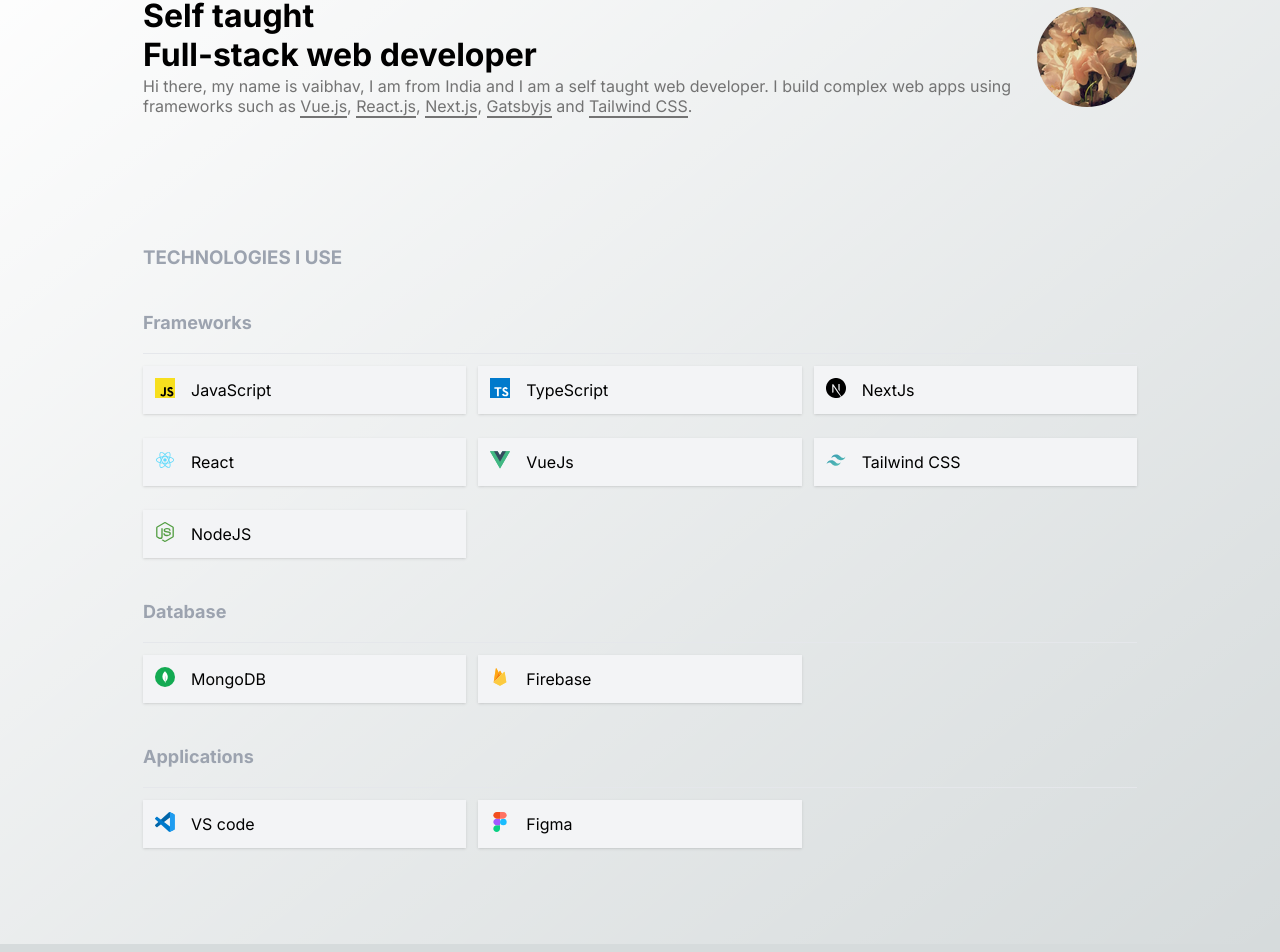
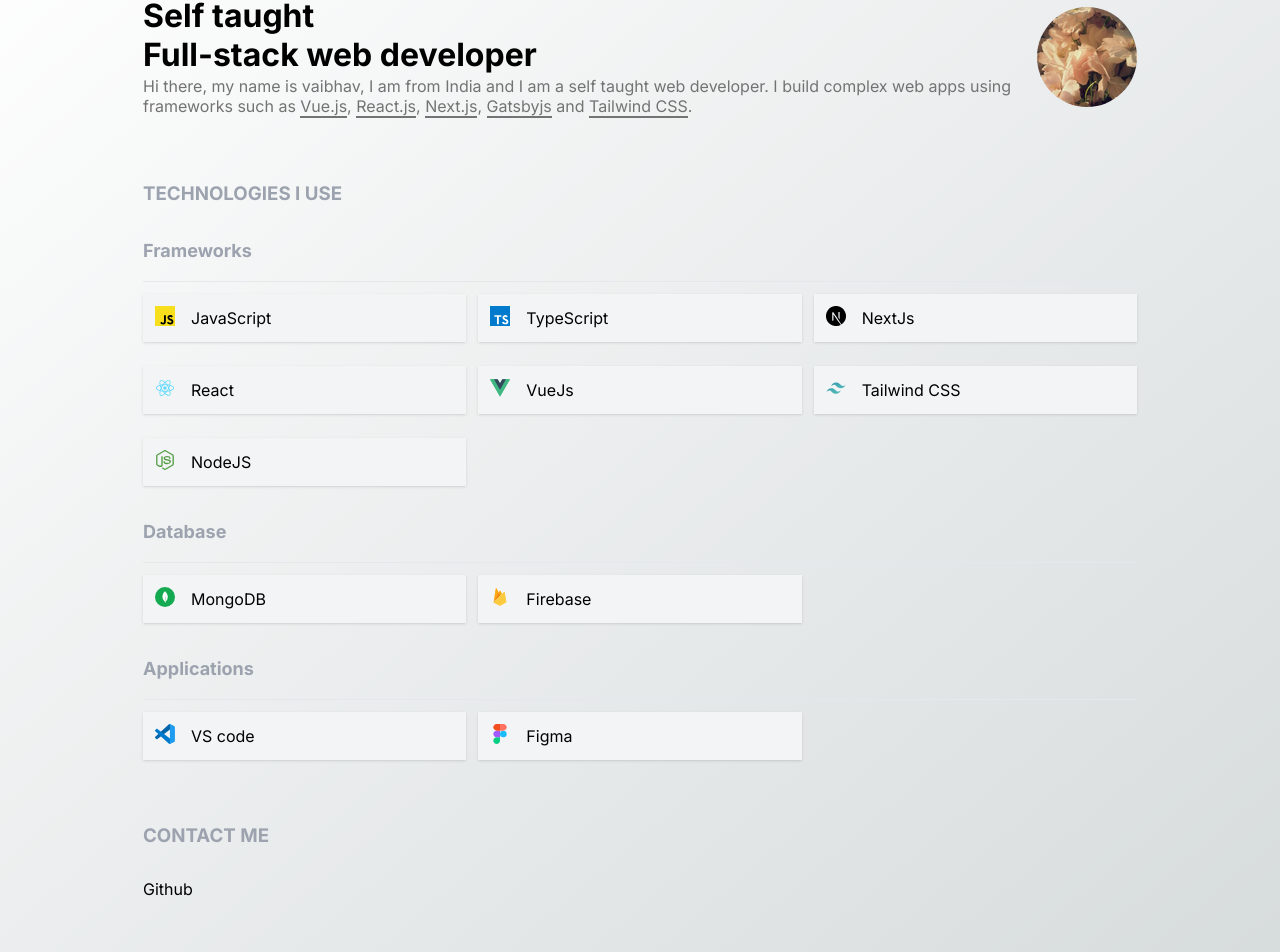
Before and after one commit to vaibhav-OP/website, a Next.js app: page / in a window 1280 px wide. Shown: the part 100-1052 px from the top of the page. Built offline with nearby package versions, Linux system fonts and the light colour scheme.

Commit message:
Fixed Typo

```diff
--- a/app/page.jsx
+++ b/app/page.jsx
@@ -3,6 +3,7 @@
 import styles from './page.module.css'
 import { Inter } from '@next/font/google'
 
+import Contact from '../components/Contact'
 
 const inter = Inter({ subsets: ['latin'] })
 
@@ -68,7 +69,7 @@
 
             <div className={styles.btn_container}>
               <div>
-                <svg viewBox="0 0 24 24" fill="none" xmlns="http://www.w3.org/2000/svg" class="flex-shrink-0 h-5 w-5"><path fill-rule="evenodd" clip-rule="evenodd" d="M6.333 9.933C7.088 6.911 8.978 5.4 12 5.4c4.533 0 5.1 3.4 7.367 3.967 1.511.377 2.833-.189 3.966-1.7-.755 3.022-2.644 4.533-5.666 4.533-4.534 0-5.1-3.4-7.367-3.967-1.511-.378-2.833.189-3.967 1.7zm-5.666 6.8C1.422 13.711 3.31 12.2 6.333 12.2c4.534 0 5.1 3.4 7.367 3.967 1.51.377 2.833-.19 3.967-1.7C16.91 17.489 15.022 19 12 19c-4.533 0-5.1-3.4-7.367-3.967-1.511-.378-2.833.189-3.966 1.7z" fill="url(#prefix__paint0_linear)"></path> <defs><linearGradient id="prefix__paint0_linear" x1=".667" y1="-6.689" x2="23.333" y2="31.089" gradientUnits="userSpaceOnUse"><stop stopColor="#2383AE"></stop> <stop offset="1" stopColor="#6DD7B9"></stop></linearGradient></defs></svg>
+                <svg viewBox="0 0 24 24" fill="none" xmlns="http://www.w3.org/2000/svg" className="flex-shrink-0 h-5 w-5"><path fillRule="evenodd" clipRule="evenodd" d="M6.333 9.933C7.088 6.911 8.978 5.4 12 5.4c4.533 0 5.1 3.4 7.367 3.967 1.511.377 2.833-.189 3.966-1.7-.755 3.022-2.644 4.533-5.666 4.533-4.534 0-5.1-3.4-7.367-3.967-1.511-.378-2.833.189-3.967 1.7zm-5.666 6.8C1.422 13.711 3.31 12.2 6.333 12.2c4.534 0 5.1 3.4 7.367 3.967 1.51.377 2.833-.19 3.967-1.7C16.91 17.489 15.022 19 12 19c-4.533 0-5.1-3.4-7.367-3.967-1.511-.378-2.833.189-3.966 1.7z" fill="url(#prefix__paint0_linear)"></path> <defs><linearGradient id="prefix__paint0_linear" x1=".667" y1="-6.689" x2="23.333" y2="31.089" gradientUnits="userSpaceOnUse"><stop stopColor="#2383AE"></stop> <stop offset="1" stopColor="#6DD7B9"></stop></linearGradient></defs></svg>
               </div>
               <span>Tailwind CSS</span>
             </div>
@@ -102,7 +103,7 @@
 
             <div className={styles.btn_container}>
               <div>
-                <svg viewBox="0 0 32 32" xmlns="http://www.w3.org/2000/svg" class="flex-shrink-0 h-5 w-5"><path fill="#ffc24a" d="M5.8 24.6l.17-.237 8.02-15.214.017-.161-3.535-6.64a.656.656 0 00-1.227.207z"></path> <path fill="#ffa712" d="M5.9 24.42l.128-.25 7.937-15.056-3.526-6.666a.6.6 0 00-1.133.206z"></path> <path fill="#f4bd62" d="M16.584 14.01l2.632-2.7-2.633-5.021a.678.678 0 00-1.195 0l-1.407 2.682V9.2z"></path> <path fill="#ffa50e" d="M16.537 13.9l2.559-2.62-2.559-4.88a.589.589 0 00-1.074-.047l-1.414 2.729-.042.139z"></path> <path fill="#f6820c" d="M5.802 24.601l.077-.078.279-.113 10.26-10.222.13-.354-2.559-4.878-8.187 15.645z"></path> <path fill="#fde068" d="M16.912 29.756l9.288-5.179-2.654-16.331a.635.635 0 00-1.075-.346L5.8 24.6l9.233 5.155a1.927 1.927 0 001.878 0"></path> <path fill="#fcca3f" d="M26.115 24.534L23.483 8.326a.557.557 0 00-.967-.353L5.9 24.569l9.131 5.1a1.912 1.912 0 001.863 0z"></path> <path fill="#eeab37" d="M16.912 29.6a1.927 1.927 0 01-1.878 0l-9.158-5.078-.076.078 9.233 5.155a1.927 1.927 0 001.878 0l9.289-5.178-.023-.14z"></path></svg>
+                <svg viewBox="0 0 32 32" xmlns="http://www.w3.org/2000/svg" className="flex-shrink-0 h-5 w-5"><path fill="#ffc24a" d="M5.8 24.6l.17-.237 8.02-15.214.017-.161-3.535-6.64a.656.656 0 00-1.227.207z"></path> <path fill="#ffa712" d="M5.9 24.42l.128-.25 7.937-15.056-3.526-6.666a.6.6 0 00-1.133.206z"></path> <path fill="#f4bd62" d="M16.584 14.01l2.632-2.7-2.633-5.021a.678.678 0 00-1.195 0l-1.407 2.682V9.2z"></path> <path fill="#ffa50e" d="M16.537 13.9l2.559-2.62-2.559-4.88a.589.589 0 00-1.074-.047l-1.414 2.729-.042.139z"></path> <path fill="#f6820c" d="M5.802 24.601l.077-.078.279-.113 10.26-10.222.13-.354-2.559-4.878-8.187 15.645z"></path> <path fill="#fde068" d="M16.912 29.756l9.288-5.179-2.654-16.331a.635.635 0 00-1.075-.346L5.8 24.6l9.233 5.155a1.927 1.927 0 001.878 0"></path> <path fill="#fcca3f" d="M26.115 24.534L23.483 8.326a.557.557 0 00-.967-.353L5.9 24.569l9.131 5.1a1.912 1.912 0 001.863 0z"></path> <path fill="#eeab37" d="M16.912 29.6a1.927 1.927 0 01-1.878 0l-9.158-5.078-.076.078 9.233 5.155a1.927 1.927 0 001.878 0l9.289-5.178-.023-.14z"></path></svg>
               </div>
               <span>Firebase</span>
             </div>
@@ -117,10 +118,10 @@
               <div>
                 <svg viewBox="0 -1 256 256" xmlns="http://www.w3.org/2000/svg">
                     <g>
-                        <path d="M246.134784,26.873337 L193.593025,1.57523773 C187.51178,-1.35300582 180.243173,-0.117807811 175.469819,4.65514684 L3.46641717,161.482221 C-1.16004072,165.700742 -1.1547215,172.984291 3.47789235,177.19584 L17.5276804,189.967949 C21.3150858,193.411497 27.0189053,193.664509 31.0966765,190.571591 L238.228667,33.4363005 C245.177523,28.1646927 255.158535,33.1209324 255.158535,41.8432608 L255.158535,41.2332436 C255.158535,35.11066 251.651235,29.5293619 246.134784,26.873337 Z" fill="#0065A9" fill-rule="nonzero" mask="url(#mask-2)"></path>
-                        <path d="M246.134784,226.816011 L193.593025,252.11419 C187.51178,255.041754 180.243173,253.806579 175.469819,249.034221 L3.46641717,92.2070273 C-1.16004072,87.9888047 -1.1547215,80.7049573 3.47789235,76.4935082 L17.5276804,63.7209012 C21.3150858,60.2778506 27.0189053,60.0243409 31.0966765,63.1179565 L238.228667,220.252649 C245.177523,225.524058 255.158535,220.568416 255.158535,211.84549 L255.158535,212.456104 C255.158535,218.57819 251.651235,224.159388 246.134784,226.816011 Z" fill="#007ACC" fill-rule="nonzero" mask="url(#mask-2)"></path>
-                        <path d="M193.428324,252.134497 C187.345086,255.060069 180.076479,253.823898 175.303125,249.050544 C181.184153,254.931571 191.240868,250.765843 191.240868,242.448334 L191.240868,11.2729623 C191.240868,2.95542269 181.184153,-1.21005093 175.303125,4.67135981 C180.076479,-0.102038107 187.345086,-1.3389793 193.428324,1.58667934 L245.961117,26.8500144 C251.481553,29.5046448 254.991841,35.0879351 254.991841,41.2132082 L254.991841,212.509283 C254.991841,218.634357 251.481553,224.217548 245.961117,226.872178 L193.428324,252.134497 Z" fill="#1F9CF0" fill-rule="nonzero" mask="url(#mask-2)"></path>
-                        <path d="M180.827889,252.605272 C184.8442,254.169163 189.424309,254.069552 193.477476,252.11917 L245.978395,226.855855 C251.495842,224.201225 255.004138,218.618034 255.004138,212.49296 L255.004138,41.1969853 C255.004138,35.0717121 251.495842,29.4884219 245.979391,26.8337915 L193.477476,1.57052613 C188.158255,-0.989423064 181.931578,-0.362396387 177.261819,3.03217656 C176.595422,3.51710232 175.959904,4.05852738 175.363235,4.65519664 L74.8565395,96.3496452 L31.0777504,63.1179565 C27.0024695,60.0244405 21.3020368,60.2779503 17.517022,63.7209012 L3.4757806,76.4935082 C-1.15402423,80.7050569 -1.15933349,87.9888047 3.46431539,92.2071269 L41.4308088,126.844525 L3.46431539,161.482221 C-1.15933349,165.700742 -1.15402423,172.984291 3.4757806,177.19584 L17.517022,189.967949 C21.3020368,193.411497 27.0024695,193.664509 31.0777504,190.571591 L74.8565395,157.339404 L175.363235,249.034221 C176.953025,250.625007 178.820729,251.823326 180.827889,252.605272 Z M191.292013,68.9557526 L115.029912,126.844525 L191.292013,184.733396 L191.292013,68.9557526 Z" fill-opacity="0.25" fill="url(#linearGradient-3)" mask="url(#mask-2)"></path>
+                        <path d="M246.134784,26.873337 L193.593025,1.57523773 C187.51178,-1.35300582 180.243173,-0.117807811 175.469819,4.65514684 L3.46641717,161.482221 C-1.16004072,165.700742 -1.1547215,172.984291 3.47789235,177.19584 L17.5276804,189.967949 C21.3150858,193.411497 27.0189053,193.664509 31.0966765,190.571591 L238.228667,33.4363005 C245.177523,28.1646927 255.158535,33.1209324 255.158535,41.8432608 L255.158535,41.2332436 C255.158535,35.11066 251.651235,29.5293619 246.134784,26.873337 Z" fill="#0065A9" fillRule="nonzero" mask="url(#mask-2)"></path>
+                        <path d="M246.134784,226.816011 L193.593025,252.11419 C187.51178,255.041754 180.243173,253.806579 175.469819,249.034221 L3.46641717,92.2070273 C-1.16004072,87.9888047 -1.1547215,80.7049573 3.47789235,76.4935082 L17.5276804,63.7209012 C21.3150858,60.2778506 27.0189053,60.0243409 31.0966765,63.1179565 L238.228667,220.252649 C245.177523,225.524058 255.158535,220.568416 255.158535,211.84549 L255.158535,212.456104 C255.158535,218.57819 251.651235,224.159388 246.134784,226.816011 Z" fill="#007ACC" fillRule="nonzero" mask="url(#mask-2)"></path>
+                        <path d="M193.428324,252.134497 C187.345086,255.060069 180.076479,253.823898 175.303125,249.050544 C181.184153,254.931571 191.240868,250.765843 191.240868,242.448334 L191.240868,11.2729623 C191.240868,2.95542269 181.184153,-1.21005093 175.303125,4.67135981 C180.076479,-0.102038107 187.345086,-1.3389793 193.428324,1.58667934 L245.961117,26.8500144 C251.481553,29.5046448 254.991841,35.0879351 254.991841,41.2132082 L254.991841,212.509283 C254.991841,218.634357 251.481553,224.217548 245.961117,226.872178 L193.428324,252.134497 Z" fill="#1F9CF0" fillRule="nonzero" mask="url(#mask-2)"></path>
+                        <path d="M180.827889,252.605272 C184.8442,254.169163 189.424309,254.069552 193.477476,252.11917 L245.978395,226.855855 C251.495842,224.201225 255.004138,218.618034 255.004138,212.49296 L255.004138,41.1969853 C255.004138,35.0717121 251.495842,29.4884219 245.979391,26.8337915 L193.477476,1.57052613 C188.158255,-0.989423064 181.931578,-0.362396387 177.261819,3.03217656 C176.595422,3.51710232 175.959904,4.05852738 175.363235,4.65519664 L74.8565395,96.3496452 L31.0777504,63.1179565 C27.0024695,60.0244405 21.3020368,60.2779503 17.517022,63.7209012 L3.4757806,76.4935082 C-1.15402423,80.7050569 -1.15933349,87.9888047 3.46431539,92.2071269 L41.4308088,126.844525 L3.46431539,161.482221 C-1.15933349,165.700742 -1.15402423,172.984291 3.4757806,177.19584 L17.517022,189.967949 C21.3020368,193.411497 27.0024695,193.664509 31.0777504,190.571591 L74.8565395,157.339404 L175.363235,249.034221 C176.953025,250.625007 178.820729,251.823326 180.827889,252.605272 Z M191.292013,68.9557526 L115.029912,126.844525 L191.292013,184.733396 L191.292013,68.9557526 Z" fillOpacity="0.25" fill="url(#linearGradient-3)" mask="url(#mask-2)"></path>
                     </g>
                 </svg>
               </div>
@@ -130,7 +131,7 @@
           <div className={styles.btn_container}>
               <div>
                 <svg viewBox="0 0 24 24" xmlns="http://www.w3.org/2000/svg">
-                  <g fill="none" fill-rule="evenodd" transform="translate(4)">
+                  <g fill="none" fillRule="evenodd" transform="translate(4)">
                     <circle cx="12" cy="12" r="4" fill="#19BCFE"/>
                     <path fill="#09CF83" d="M4,24 C6.209139,24 8,22.209139 8,20 C8,19.3969461 8,18.0636128 8,16 C6.20303877,16 4.86970543,16 4,16 C1.790861,16 0,17.790861 0,20 C0,22.209139 1.790861,24 4,24 Z"/>
                     <path fill="#A259FF" d="M4,16 C4.73637967,16 6.069713,16 8,16 L8,8 C6.069713,8 4.73637967,8 4,8 C1.790861,8 0,9.790861 0,12 C0,14.209139 1.790861,16 4,16 Z"/>
@@ -145,6 +146,7 @@
           </div>
         </section>
       </div>
+      <Contact />
     </div>
   )
 }
--- a/app/page.module.css
+++ b/app/page.module.css
@@ -1,7 +1,7 @@
 .main {
   display: flex;
   flex-direction: column;
-  gap: 8rem;
+  gap: 4rem;
   padding: 6rem;
   margin: auto;
   max-width: 1250px;
@@ -43,7 +43,7 @@
 }
 
 .tech_wrapper {
-  gap: 2.5rem;
+  gap: 2rem;
   display: flex;
   flex-direction: column;
 }
--- /dev/null
+++ b/components/Contact/component.module.css
@@ -0,0 +1,10 @@
+.contact_wrapper {
+    gap: 2rem;
+    display: flex;
+    flex-direction: column;
+}
+
+.headline {
+    color: rgba(156,163,175,1);
+    text-transform: uppercase;
+}
--- /dev/null
+++ b/components/Contact/index.jsx
@@ -0,0 +1,12 @@
+import styles from "./component.module.css"
+
+export default function() {
+    return (
+        <section className={styles.contact_wrapper}>
+            <h3 className={styles.headline}>Contact me</h3>
+            <div>
+                <div>Github</div>
+            </div>
+        </section>
+    )
+}
```
